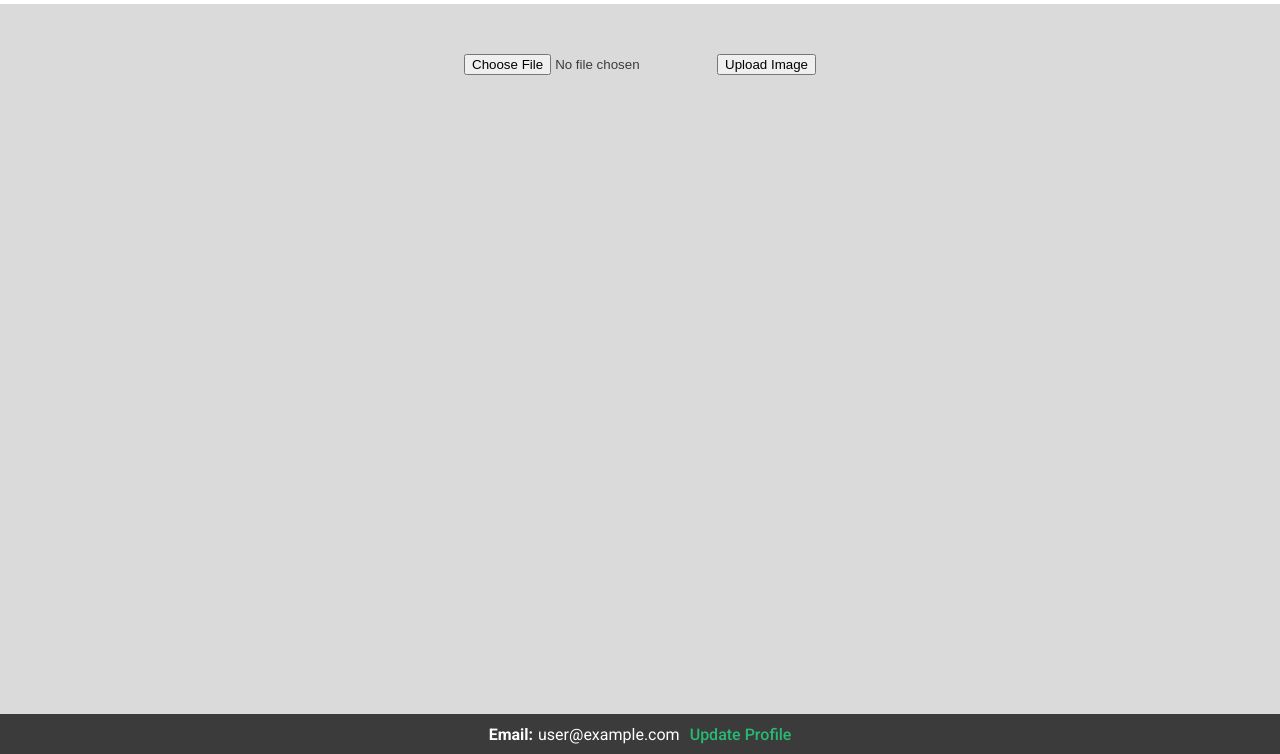
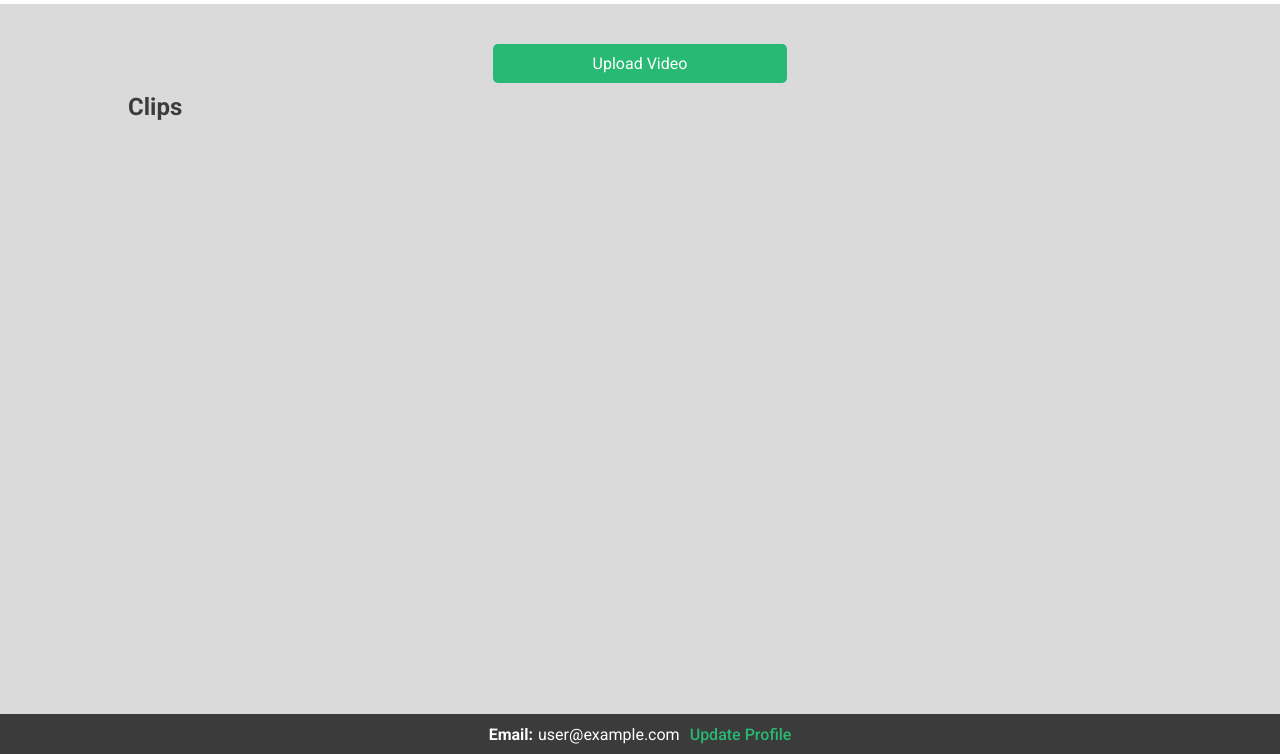
Before and after one commit to cutieboy/clippi, a React app: page / in a window 1280 px wide. Shown: the part 46-800 px from the top of the page. Built offline with nearby package versions, Linux system fonts and the light colour scheme; some packages are replaced by stand-ins of ours; no server answers; sample sign-in values are in the browser's storage; what cloudinary-react would draw is missing.

Commit message:
Start db set process for videos

```diff
--- a/src/components/Dashboard.js
+++ b/src/components/Dashboard.js
@@ -1,8 +1,10 @@
-import React, { useState, useEffect } from 'react'
+import React, { useState } from 'react'
 import Axios from 'axios'
 import { useAuth } from '../contexts/AuthContext'
 import { Link } from 'react-router-dom'
 import { CloudinaryContext } from 'cloudinary-react'
+import { firestore } from '../firebase'
+import firebase from 'firebase/compat/app'
 
 //Components
 import Videos from './Videos.js'
@@ -10,20 +12,29 @@ import Videos from './Videos.js'
 function Dashboard() {
     const { currentUser } = useAuth()
 
-    const [imageSelected, setImageSelected] = useState({})
+    const videoDatabase = firestore.collection('videos')
 
-    const uploadImage = async() => {
-        if(!imageSelected.name) return
+    const [videoSelected, setVideoSelected] = useState({})
+
+    const uploadVideo = async(videoData) => {
+        if(!videoSelected.name) return
         const formData = new FormData()
-        formData.append("file", imageSelected)
+        formData.append("file", videoData)
         formData.append("upload_preset", "zzbgejjn")
 
         try {
-            const response = Axios.post("https://api.cloudinary.com/v1_1/clippi/video/upload", formData)
-            setImageSelected({})
+            const response = await Axios.post("https://api.cloudinary.com/v1_1/clippi/video/upload", formData)
+            videoDatabase.add({
+                name: videoSelected.name,
+                url: response.data.url,
+                user: currentUser.uid,
+                createdAt: firebase.firestore.FieldValue.serverTimestamp(),
+            })
         } catch(err) {
             console.log(err.message)
         }
+
+        setVideoSelected({})
     }
 
     return (
@@ -31,10 +42,18 @@ function Dashboard() {
             <div className="dashboard-container">
                 <div className="dashboard">
                     <div>
-                        <input type="file" onChange={(e) => setImageSelected(e.target.files[0])} />
-                        <button onClick={uploadImage}>Upload Image</button>
+                        <label className="upload-button">
+                            <input style={{display: 'none'}} type="file" onChange={(e) => {
+                                setVideoSelected(e.target.files[0])
+                                uploadVideo(videoSelected)
+                            }} />
+                            Upload Video
+                        </label>
                     </div>
-                    <Videos />
+                    <div className="video-container">
+                        <h2 style={{textAlign: 'left'}}>Clips</h2>
+                        <Videos />
+                    </div>
                 </div>
                 <footer>
                     <strong>Email: </strong><p style={{marginLeft: '5px'}}>{currentUser.email}</p>
--- a/src/components/Videos.js
+++ b/src/components/Videos.js
@@ -1,9 +1,9 @@
-import React, { useState } from 'react'
+import React from 'react'
 
-import Video from './Video'
+// import Video from './Video'
 
 function Videos() {
-    const [loading, setLoading] = useState(false)
+    // const [loading, setLoading] = useState(false)
 
     return (
         <div>
--- a/src/firebase.js
+++ b/src/firebase.js
@@ -1,5 +1,6 @@
 import firebase from 'firebase/compat/app'
 import 'firebase/compat/auth'
+import 'firebase/compat/firestore'
 
 const app = firebase.initializeApp({
     apiKey: process.env.REACT_APP_FIREBASE_API_KEY,
@@ -11,4 +12,5 @@ const app = firebase.initializeApp({
 })
 
 export const auth = app.auth()
+export const firestore = app.firestore()
 export default app
--- a/src/styles/Dashboard.css
+++ b/src/styles/Dashboard.css
@@ -9,10 +9,28 @@
 
 .dashboard {
   display: flex;
-  justify-content: center;
+  align-items: center;
+  flex-direction: column;
   flex: 1;
-  width: 90%;
+  width: 80%;
   margin-bottom: 50px;
+}
+
+.upload-button {
+  padding: 10px 100px 10px 100px;
+  background: var(--main);
+  color: white;
+  border-radius: 5px;
+  cursor: pointer;
+  transition: all 0.1s ease;
+}
+
+.upload-button:hover {
+  background: var(--main-hover);
+}
+
+.video-container {
+  width: 100%;
 }
 
 footer {
```
